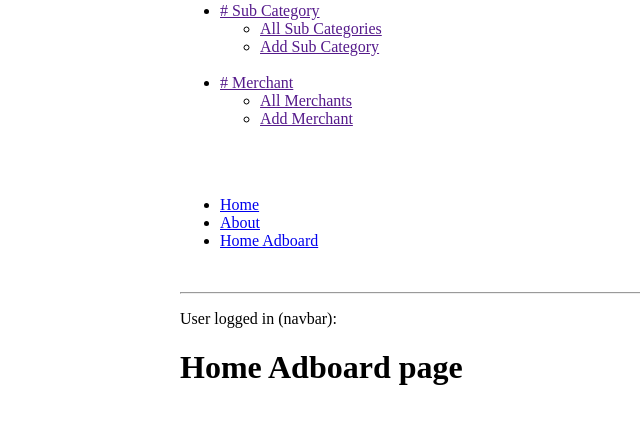
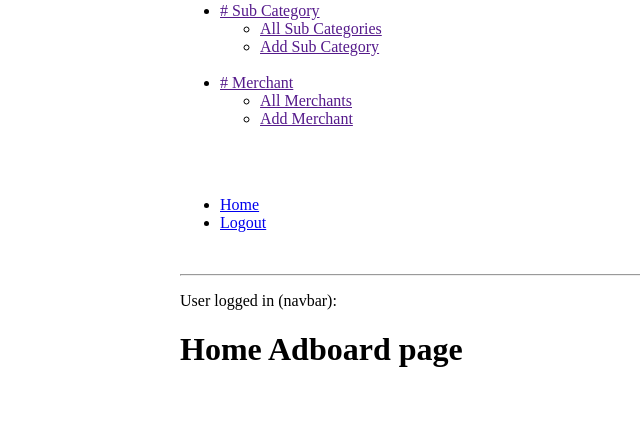
Before and after one commit to gurnitha/django-clone-amazon-renewed, a Django app: page /admin/home in a window 1280 px wide. Shown: the part 194-618 px from the top of the page, without its empty margins (160-800 px from the left). Run offline with Django 3.2, Linux system fonts and the light colour scheme.

Commit message:
8.14.30 Logout - Create logout method, url path and menu logout

```diff
--- a/app/adboard/views.py
+++ b/app/adboard/views.py
@@ -1,6 +1,6 @@
 # app/adboard/views.py
 from django.shortcuts import render
-from django.contrib.auth import authenticate, login
+from django.contrib.auth import authenticate, login, logout
 from django.contrib import messages
 from django.http import HttpResponseRedirect
 from django.urls import reverse
@@ -35,3 +35,14 @@ def adminLoginProcess(request):
 	else:
 		messages.error(request, 'Login error! Invalid login detail!')
 		return HttpResponseRedirect(reverse('admin_login'))
+
+# # Logout
+# def adminLogoutProcess(request):
+# 	logout(request)
+# 	messages.success(request, 'Logout successfully!')
+# 	return HttpResponseRedirect(reverse('admin_login')
+
+def adminLogoutProcess(request):
+	logout(request)
+	messages.success(request, 'Logged out successfully!')
+	return HttpResponseRedirect(reverse('admin_login'))
--- a/config/urls.py
+++ b/config/urls.py
@@ -23,7 +23,8 @@ from app.main.views import homePage, aboutPage
 from app.adboard.views import(
     adminHome,
     adminLogin,
-    adminLoginProcess)
+    adminLoginProcess,
+    adminLogoutProcess)
 
 urlpatterns = [
 
@@ -36,4 +37,6 @@ urlpatterns = [
     path('admin/home', adminHome, name='admin_home'),
     path('admin/login', adminLogin, name='admin_login'),
     path('admin/login_process', adminLoginProcess, name='admin_login_process'),
+    path('admin/logout_process',
+        adminLogoutProcess, name='admin_logout_process'),
 ]
--- a/templates/adboard/shared/navbar-admin.html
+++ b/templates/adboard/shared/navbar-admin.html
@@ -26,7 +26,6 @@
 
 	<ul>
 		<li><a href="{% url 'home_page' %}">Home</a></li>
-		<li><a href="{% url 'about_page' %}">About</a></li>
-		<li><a href="{% url 'admin_home' %}">Home Adboard</a></li>
+		<li><a href="{% url 'admin_login' %}">Logout</a></li>
 	</ul>
 </nav>
--- a/templates/main/shared/navbar.html
+++ b/templates/main/shared/navbar.html
@@ -3,6 +3,6 @@
 		<li><a href="{% url 'home_page' %}">Home</a></li>
 		<li><a href="{% url 'about_page' %}">About</a></li>
 		<li><a href="{% url 'admin_login' %}">Login</a></li>
-		<li><a href="{% url 'admin_home' %}">Home Adboard</a></li>
+		<li><a href="{% url 'admin_logout_process' %}">Home Adboard</a></li>
 	</ul>
 </nav>
```
Also changed, not shown: README.MD.
